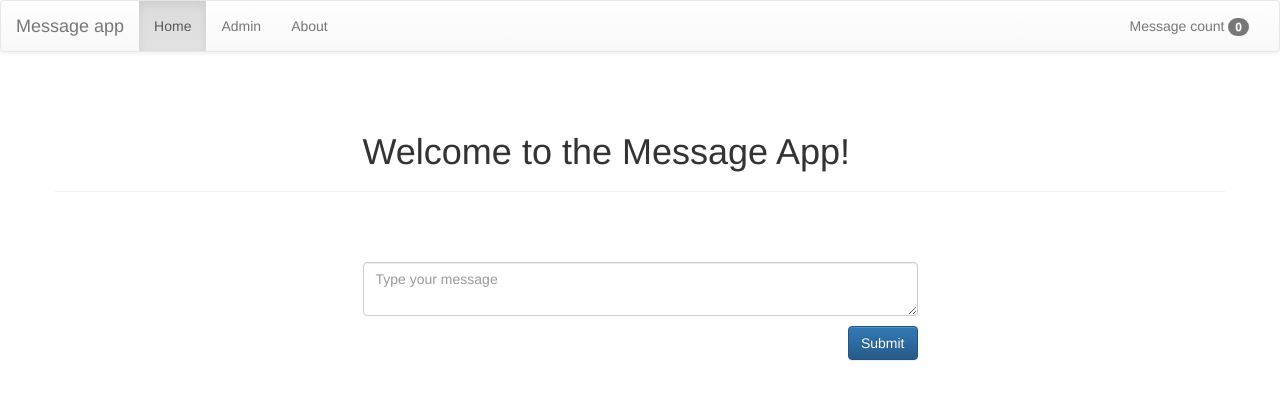
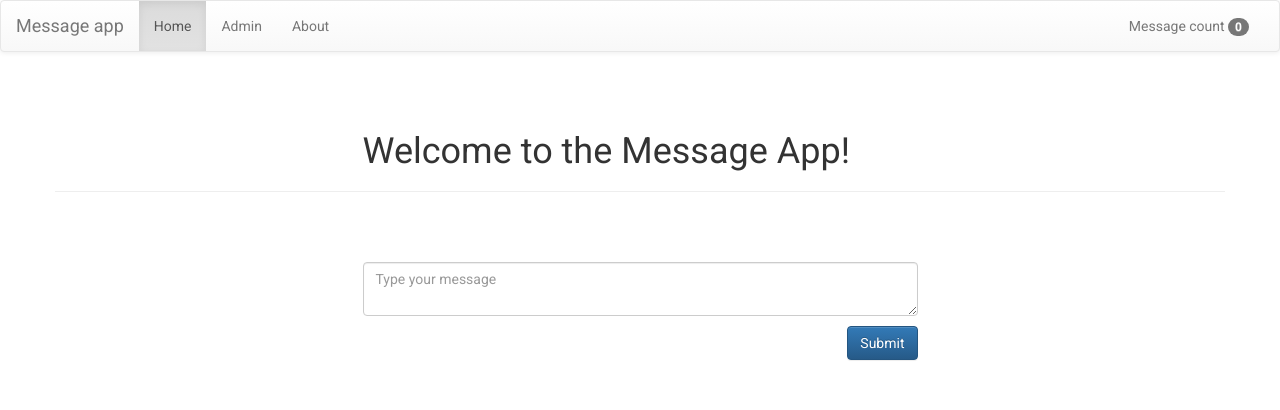
Before and after one commit to fi5u/Message-app, a Flask app: page / in a window 1280 px wide. Shown: the top 410 px of the page. Run offline with Flask 2, Linux system fonts and the light colour scheme; some libraries are stand-ins or nearby versions.

Commit message:
Roboto font added

```diff
--- a/message_app/static/css/main.css
+++ b/message_app/static/css/main.css
@@ -1,5 +1,6 @@
 body {
-  overflow-y: scroll; }
+  overflow-y: scroll;
+  font-family: 'Roboto', sans-serif; }
 
 .intro {
   margin-bottom: 50px; }
--- a/message_app/static/css/main.scss
+++ b/message_app/static/css/main.scss
@@ -1,5 +1,7 @@
 body {
-    overflow-y: scroll
+    overflow-y: scroll;
+
+    font-family: 'Roboto', sans-serif;
 }
 
 .intro {
--- a/message_app/templates/base.html
+++ b/message_app/templates/base.html
@@ -1,6 +1,7 @@
 <!DOCTYPE html>
 <html>
 <head>
+    <link href='https://fonts.googleapis.com/css?family=Roboto:400,300,700' rel='stylesheet' type='text/css'>
     <meta charset="utf-8">
     <meta http-equiv="X-UA-Compatible" content="IE=edge,chrome=1">
     <title>{% block title %}{% endblock %}</title>
```
